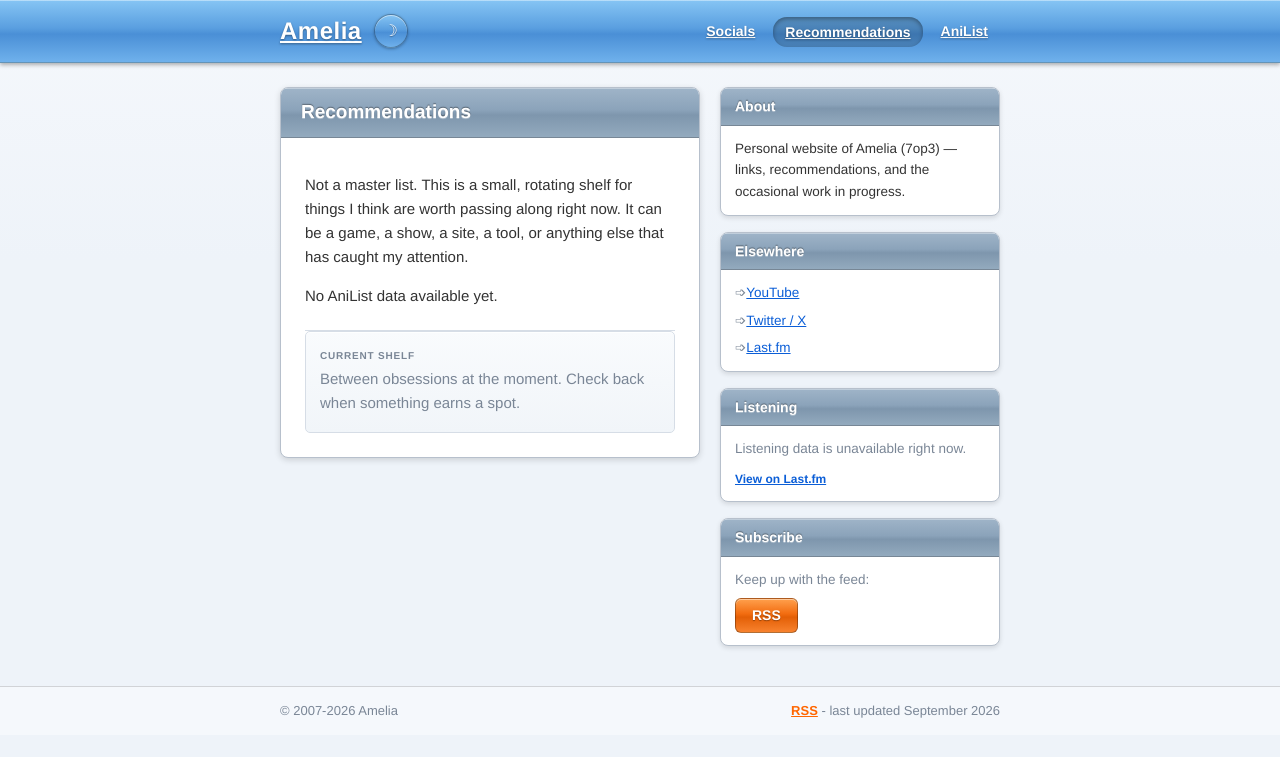
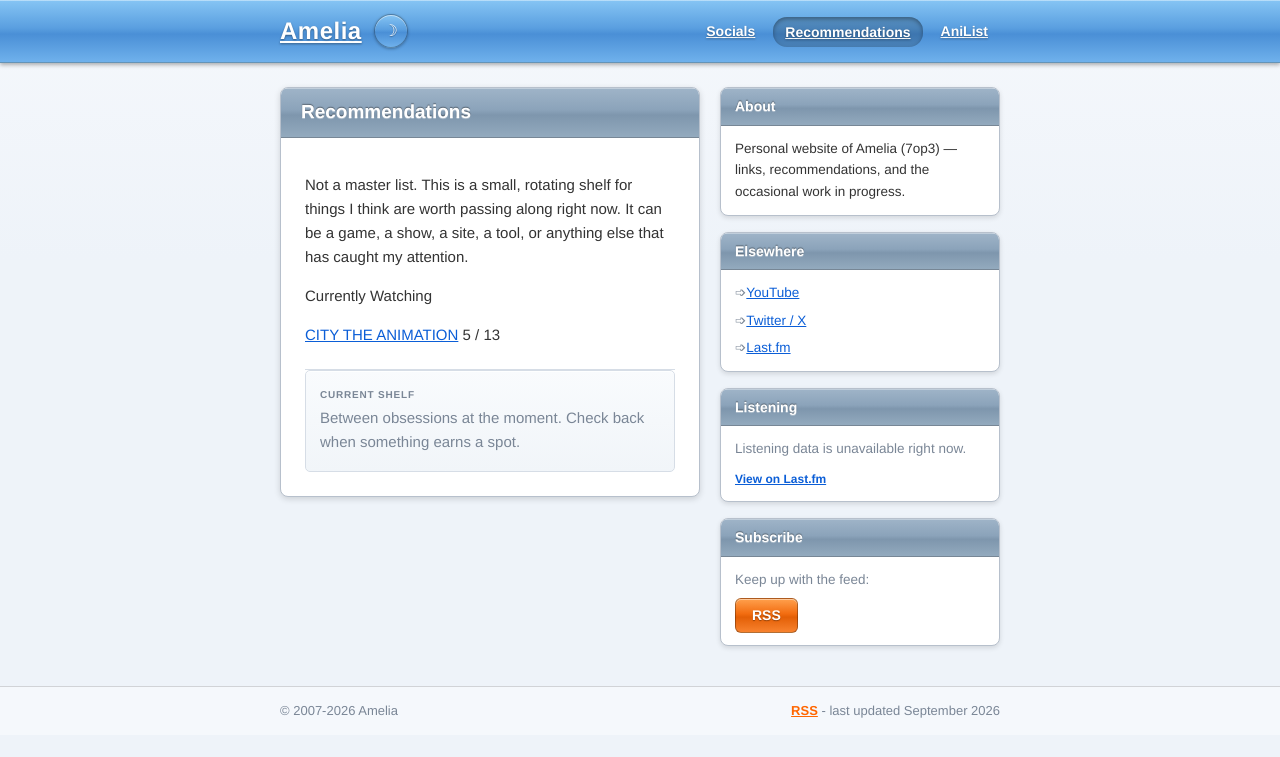
Before and after one commit to 7op3/7op3.github.io, a Jekyll site: the page built from recs.md, in a window 1280 px wide. Shown: the top 757 px of the page. Built offline with Jekyll 4.4.1, drawn with Linux system fonts in a browser that asks for light colours.

Commit message:
Fix recs.md AniList data access: use site.data.anilist

```diff
--- a/recs.md
+++ b/recs.md
@@ -9,7 +9,7 @@ passing along right now. It can be a game, a show, a site, a tool, or anything
 else that has caught my attention.
 
 <div id="anilist-currently-watching" aria-label="Currently watching">
-  {%- assign anilist = site.anilist %}
+  {%- assign anilist = site.data.anilist %}
   {%- assign anime = anilist.data.anime %}
   {%- if anime.lists.size > 0 %}
     {%- assign current = false %}
```
